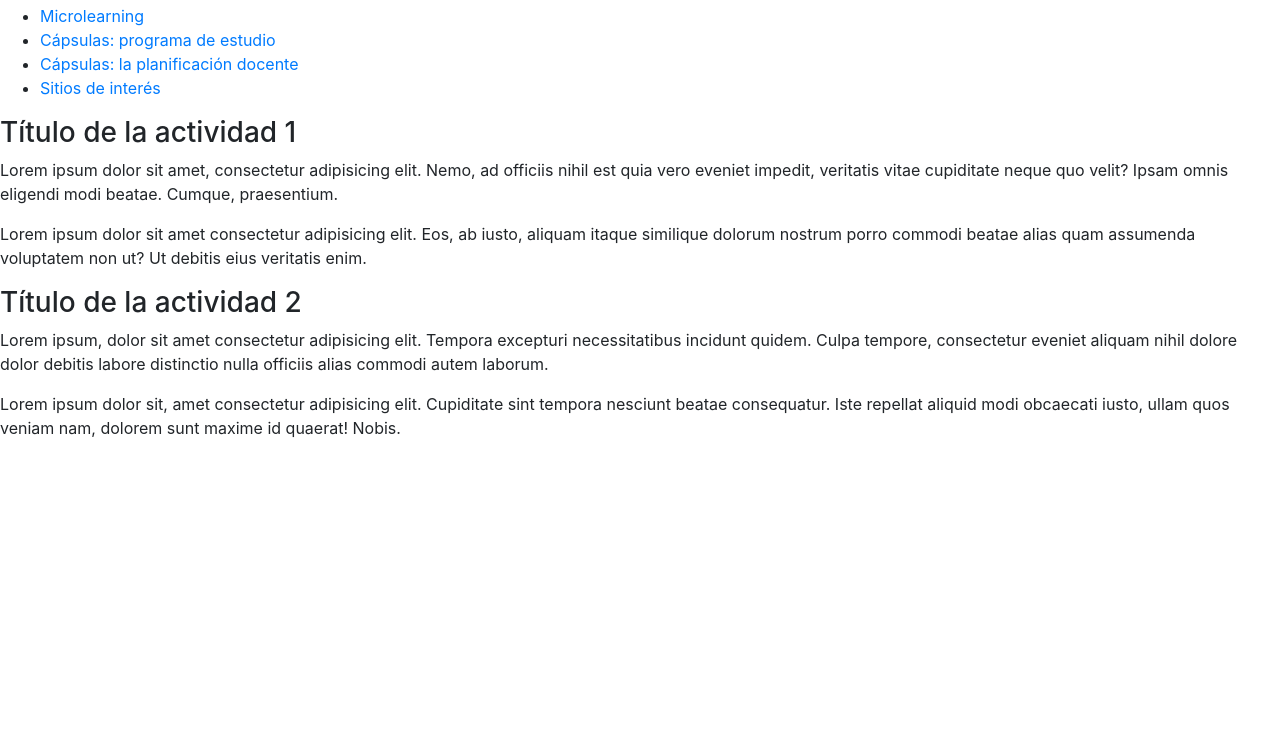
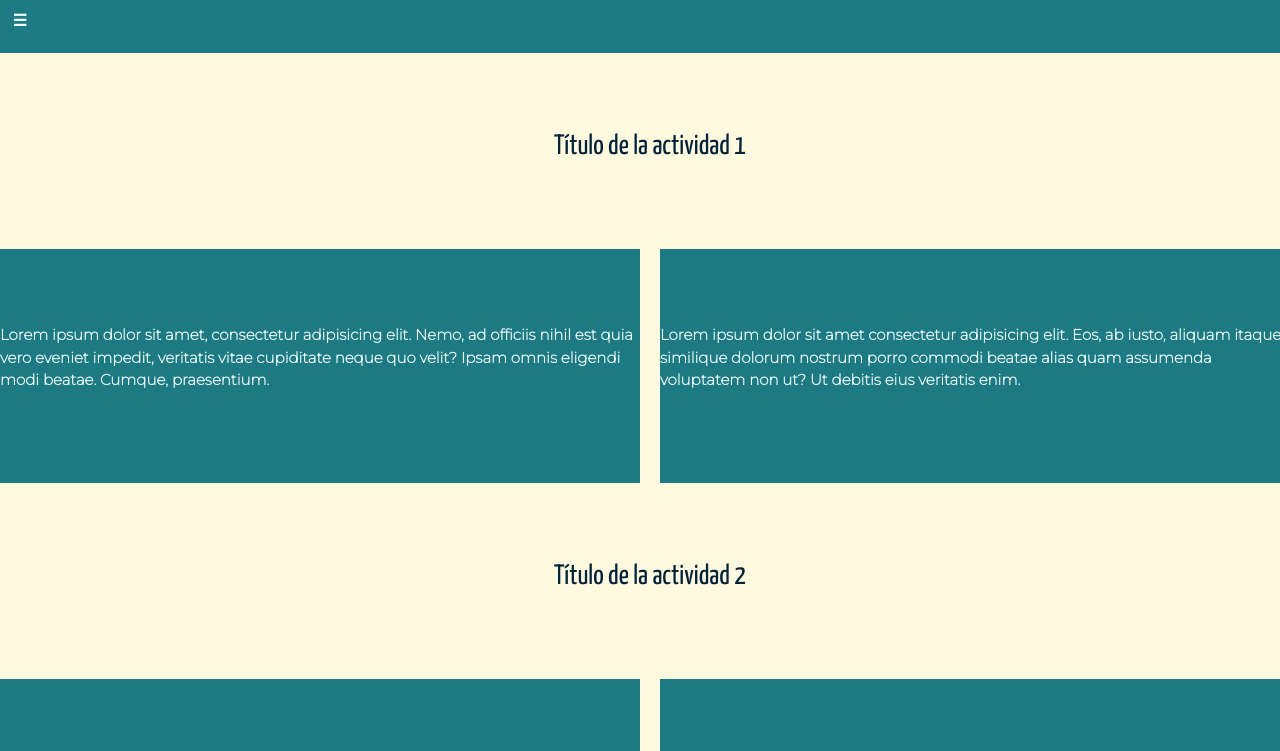
Before and after one commit to micaelare94/ProyectoFinal, a website: page abordaje-planificación.html in a window 1280 px wide. Shown: the part 154-905 px from the top of the page. Before the commit the page ends 800 px from the top, so only its background shows below. Drawn offline with nearby package versions, Linux system fonts and the light colour scheme; the site is published under a folder, as on GitHub Pages, so addresses that start at the root find nothing.

Commit message:
este es mi cuarto commit

```diff
--- a/abordaje-planificación.html
+++ b/abordaje-planificación.html
@@ -9,7 +9,7 @@
     <title>Planificación</title>
     <link rel="stylesheet" href="https://maxcdn.bootstrapcdn.com/bootstrap/4.0.0/css/bootstrap.min.css" integrity="sha384-Gn5384xqQ1aoWXA+058RXPxPg6fy4IWvTNh0E263XmFcJlSAwiGgFAW/dAiS6JXm" crossorigin="anonymous">
     <script src="https://maxcdn.bootstrapcdn.com/bootstrap/4.0.0/js/bootstrap.min.js" integrity="sha384-JZR6Spejh4U02d8jOt6vLEHfe/JQGiRRSQQxSfFWpi1MquVdAyjUar5+76PVCmYl" crossorigin="anonymous"></script>
-    <link rel="stylesheet" href="/CSS/style.css">
+    <link rel="stylesheet" href="./CSS/style.css">
     <link rel="preconnect" href="https://fonts.gstatic.com">
     <link href="https://fonts.googleapis.com/css2?family=Yanone+Kaffeesatz&display=swap" rel="stylesheet">
     <link rel="preconnect" href="https://fonts.gstatic.com">
--- a/index.html
+++ b/index.html
@@ -9,7 +9,7 @@
     <title>MicroSpace</title>
     <link rel="stylesheet" href="https://maxcdn.bootstrapcdn.com/bootstrap/4.0.0/css/bootstrap.min.css" integrity="sha384-Gn5384xqQ1aoWXA+058RXPxPg6fy4IWvTNh0E263XmFcJlSAwiGgFAW/dAiS6JXm" crossorigin="anonymous">
     <script src="https://maxcdn.bootstrapcdn.com/bootstrap/4.0.0/js/bootstrap.min.js" integrity="sha384-JZR6Spejh4U02d8jOt6vLEHfe/JQGiRRSQQxSfFWpi1MquVdAyjUar5+76PVCmYl" crossorigin="anonymous"></script>
-    <link rel="stylesheet" href="/CSS/style.css">
+    <link rel="stylesheet" href="./CSS/style.css">
     <link rel="preconnect" href="https://fonts.gstatic.com">
     <link href="https://fonts.googleapis.com/css2?family=Yanone+Kaffeesatz&display=swap" rel="stylesheet">
     <link rel="preconnect" href="https://fonts.gstatic.com">
--- a/package.json
+++ b/package.json
@@ -9,11 +9,6 @@
     "watch-css": "nodemon -e scss -x \"npm run build-css\""
   },
 
-"repository": {
-  "type": "git",
-  "url": "git+https://github.com/micaelare94/ProyectoFinal"
-},
-
   "author": "",
   "license": "ISC",
   "devDependencies": {
```
Also changed, not shown: microlearning.html (+1 -1 lines), programadeestudio.html (+1 -1 lines), sitios-interes.html (+1 -1 lines).
